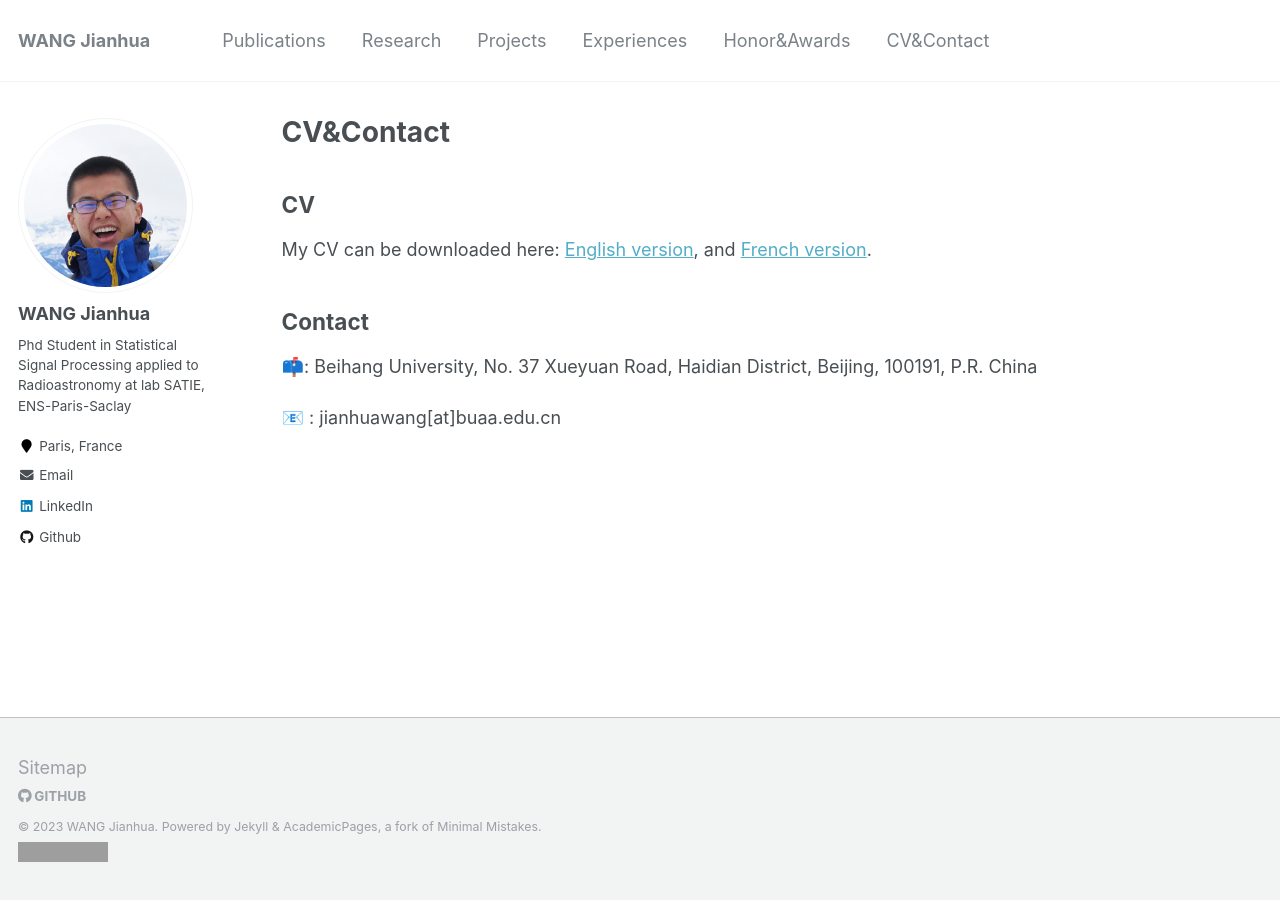
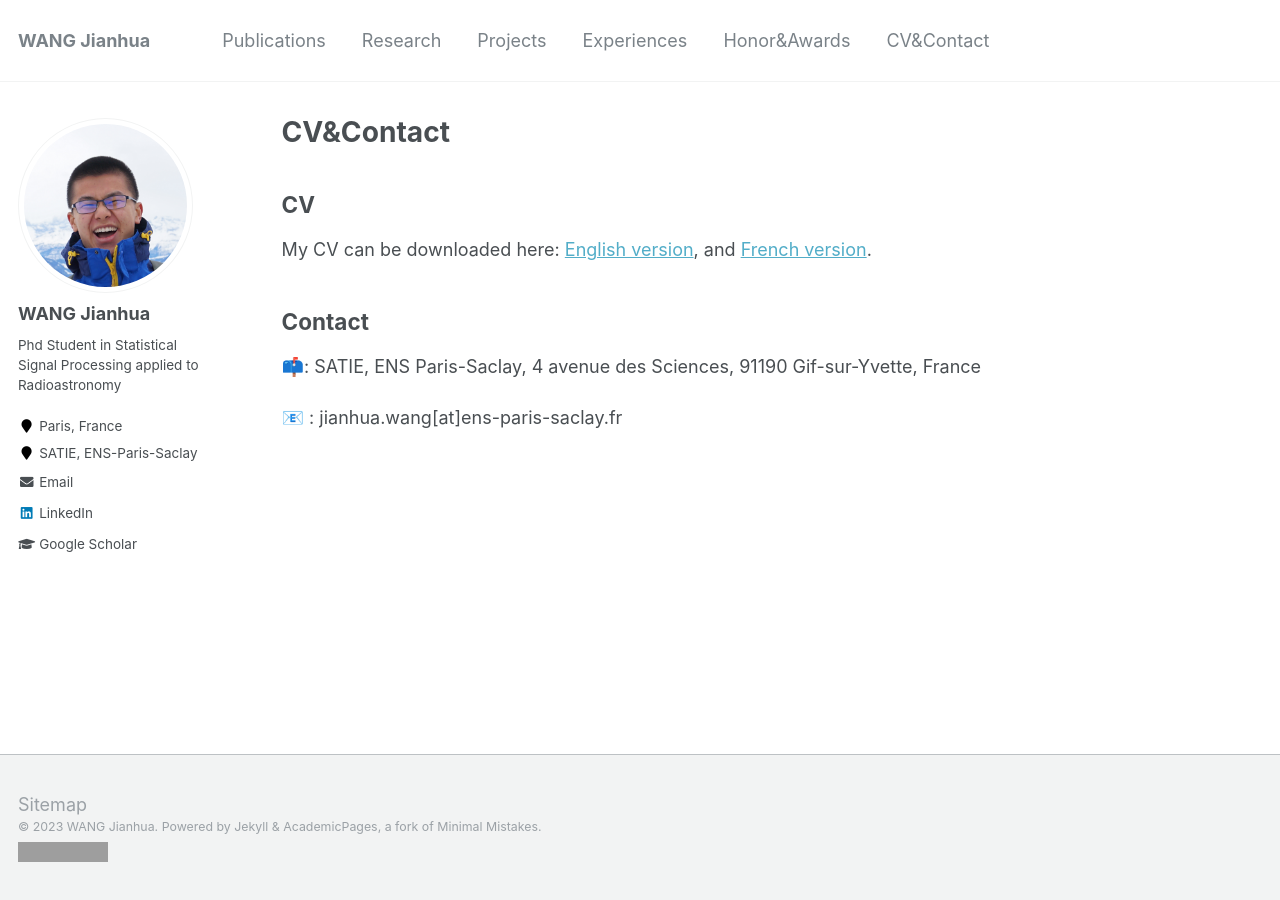
Before and after one commit to jianhua-WANG-ENS/old-homepage, a Jekyll site: the page built from _pages/cv.md, in a window 1280 px wide. Built offline with Jekyll 4.4.1, drawn with Linux system fonts in a browser that asks for light colours; grey boxes are pictures that could not be loaded.

Commit message:
Update personal information

```diff
--- a/_config.yml
+++ b/_config.yml
@@ -84,11 +84,11 @@ analytics:
 author:
   name             : "WANG Jianhua"
   avatar           : "jianhuaWANG-profile.jpg"
-  bio              : "Phd Student in Statistical Signal Processing applied to Radioastronomy at lab SATIE, ENS-Paris-Saclay"
+  bio              : "Phd Student in Statistical Signal Processing applied to Radioastronomy"
   location         : "Paris, France"
-  employer         :
+  employer         : "SATIE, ENS-Paris-Saclay"
   #pubmed           : "https://www.ncbi.nlm.nih.gov/pubmed/?term=john+snow"
-  #googlescholar    : "http://yourfullgooglescholarurl.com"
+  googlescholar    : https://scholar.google.com/citations?user=7slkTBoAAAAJ&hl=en&oi=sra
   email            : "jianhua.wang@ens-paris-saclay.fr"
   #researchgate     :  # example: "https://www.researchgate.net/profile/yourprofile"
   uri              :
@@ -98,7 +98,7 @@ author:
   flickr           :
   facebook         :
   foursquare       :
-  github           : "jianhua-WANG-ENS"
+  github           : # "jianhua-WANG-ENS"
   google_plus      :
   keybase          :
   instagram        :
--- a/_pages/cv.md
+++ b/_pages/cv.md
@@ -17,6 +17,6 @@ My CV can be downloaded here: <a href="https://jianhua-WANG-BUAA.github.io/files
 
 ## Contact
 
-📫: Beihang University, No. 37 Xueyuan Road, Haidian District, Beijing, 100191, P.R. China
+📫: SATIE, ENS Paris-Saclay, 4 avenue des Sciences, 91190 Gif-sur-Yvette, France
 
-📧 : jianhuawang[at]buaa.edu.cn
+📧 : jianhua.wang[at]ens-paris-saclay.fr
```
